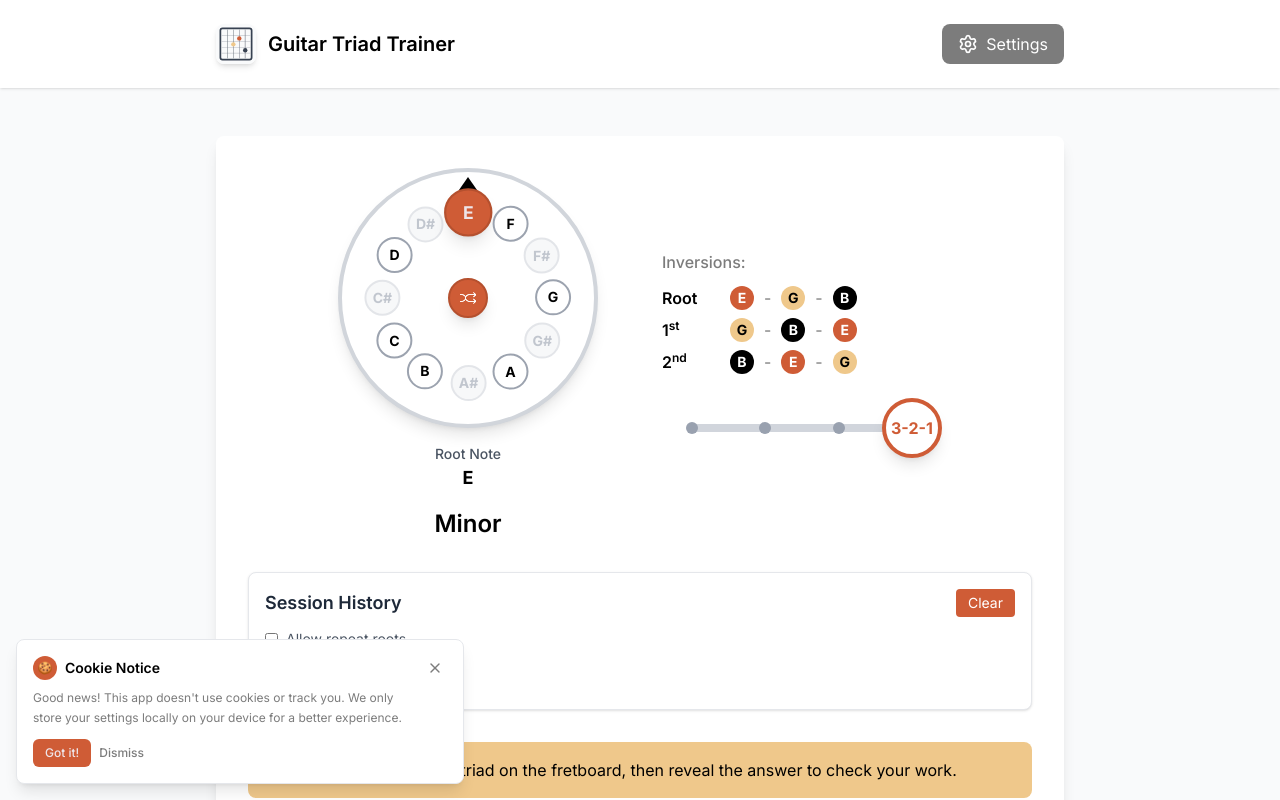
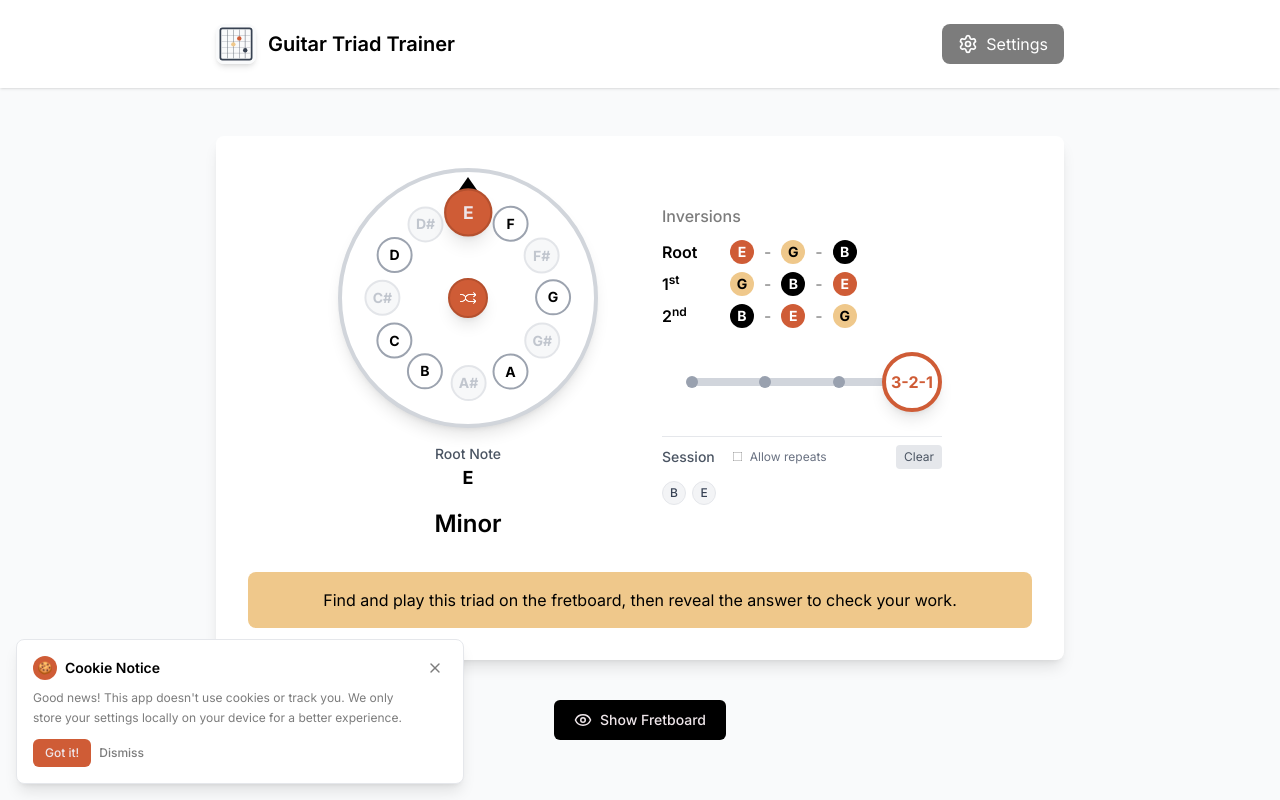
Before and after one commit to chenkasirer/triads, a React (Vite) app: page / in a window 1280 px wide. Shown: the top 800 px of the page. Built offline with nearby package versions, Linux system fonts and the light colour scheme.

Commit message:
session history layout

```diff
--- a/src/components/ExerciseDisplay.tsx
+++ b/src/components/ExerciseDisplay.tsx
@@ -53,7 +53,7 @@ const ExerciseDisplay: React.FC<ExerciseDisplayProps> = ({ exercise, showAnswer
           <div className="space-y-4 sm:space-y-6 w-full md:w-auto md:text-left text-center">
             {/* Inversions */}
             <div>
-              <div className="text-sm sm:text-base text-gray font-medium mb-3">Inversions:</div>
+              <div className="text-sm sm:text-base text-gray font-medium mb-3">Inversions</div>
               <div className="space-y-2">
                 <div className="text-sm sm:text-base flex flex-col sm:flex-row sm:items-center gap-1 sm:gap-0">
                   <span className="font-semibold text-black w-full sm:w-12 md:w-14 text-center sm:text-left">Root</span>
@@ -96,12 +96,12 @@ const ExerciseDisplay: React.FC<ExerciseDisplayProps> = ({ exercise, showAnswer
                 animateToStringGroup={animateToStringGroup}
               />
             </div>
+
+            {/* Session History integrated with exercise controls */}
+            <div className="pt-2 border-t border-gray-200">
+              <RootHistoryPane />
+            </div>
           </div>
-        </div>
-
-        {/* Session History Pane - Now below main content for all screen sizes */}
-        <div className="mb-6 sm:mb-8">
-          <RootHistoryPane />
         </div>
 
         {!showAnswer && (
--- a/src/components/RootHistoryPane.tsx
+++ b/src/components/RootHistoryPane.tsx
@@ -9,41 +9,40 @@ export const RootHistoryPane: React.FC = () => {
   };
 
   return (
-    <div className="bg-white rounded-lg border border-gray-200 p-4 shadow-sm">
-      <div className="flex items-center justify-between mb-3">
-        <h3 className="text-lg font-semibold text-gray-800">Session History</h3>
+    <div className="space-y-3">
+      <div className="flex items-center justify-between">
+        <div className="flex items-center gap-4">
+          <h3 className="text-sm font-medium text-gray-600">Session</h3>
+          <label className="flex items-center text-xs text-gray-500">
+            <input
+              type="checkbox"
+              checked={allowRepeatRoots}
+              onChange={toggleRepeatMode}
+              className="mr-1.5 scale-75"
+            />
+            Allow repeats
+          </label>
+        </div>
         <button
           onClick={clearHistory}
-          className="px-3 py-1 text-sm bg-flame text-white rounded hover:bg-opacity-90 transition-colors"
+          className="px-2 py-1 text-xs bg-gray-200 text-gray-600 rounded hover:bg-gray-300 transition-colors"
           disabled={sessionHistory.length === 0}
         >
           Clear
         </button>
       </div>
 
-      <div className="mb-3">
-        <label className="flex items-center text-sm text-gray-600">
-          <input
-            type="checkbox"
-            checked={allowRepeatRoots}
-            onChange={toggleRepeatMode}
-            className="mr-2"
-          />
-          Allow repeat roots
-        </label>
-      </div>
-
-      <div className="space-y-2">
+      <div>
         {sessionHistory.length === 0 ? (
-          <div className="text-gray-400 text-sm italic">
+          <div className="text-gray-400 text-xs italic">
             No roots practiced yet
           </div>
         ) : (
-          <div className="flex flex-wrap gap-2">
+          <div className="flex flex-wrap gap-1.5">
             {sessionHistory.map((root, index) => (
               <span
                 key={`${root}-${index}`}
-                className="inline-flex items-center justify-center w-8 h-8 bg-sunset text-gray-800 rounded-full text-sm font-medium"
+                className="inline-flex items-center justify-center w-6 h-6 bg-gray-100 text-gray-700 rounded-full text-xs font-medium border border-gray-200"
               >
                 {root}
               </span>
```
